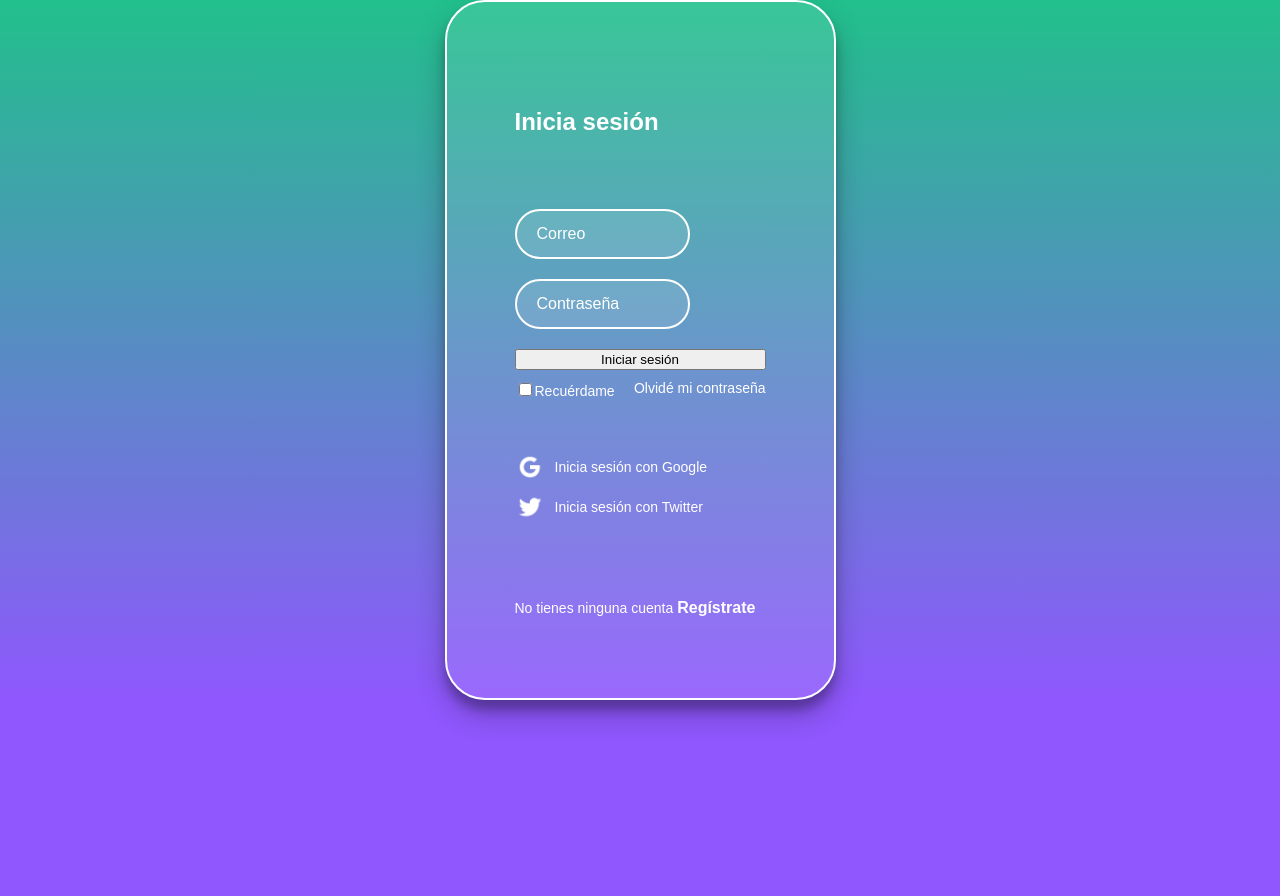
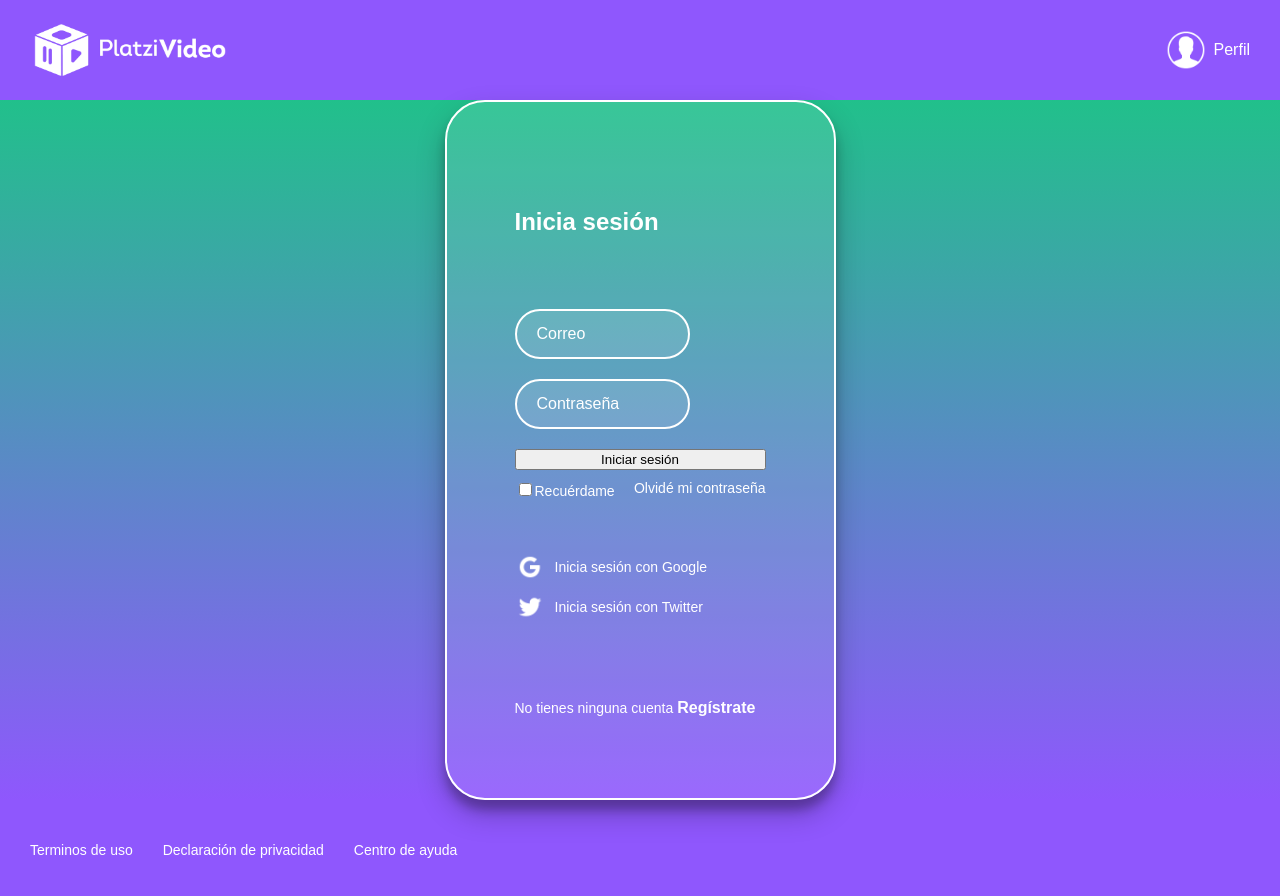
Before and after one commit to mxrold/platzi-video, a React app: page /login in a window 1280 px wide. Shown: the top 896 px of the page. Before the commit the page ends 800 px from the top, so only its background shows below. Built offline with nearby package versions, Linux system fonts and the light colour scheme; a web font is replaced by a local one.

Commit message:
Creando un Layout contenedor

```diff
--- /dev/null
+++ b/src/components/Layout.jsx
@@ -0,0 +1,16 @@
+import React from 'react';
+
+import Header from './Header';
+import Footer from './Footer';
+
+
+const Layout = ({ children }) => (
+    <div className="App">
+        <Header />
+            {children}
+        <Footer />
+    </div>
+
+);
+
+export default Layout;
--- a/src/containers/Home.jsx
+++ b/src/containers/Home.jsx
@@ -1,11 +1,9 @@
 import React from 'react';
 
-import Header from '../components/Header';
 import Search from '../components/Search';
 import Categories from '../components/Categories';
 import Carousel from '../components/Carousel';
 import CarouselItem from '../components/CarouselItem';
-import Footer from '../components/Footer';
 import useInitialState from '../hooks/useInitialState';
 
 import '../assets/styles/App.scss';
@@ -17,8 +15,7 @@
     const initialState = useInitialState(API);
 
     return (
-        <div className='App'>
-            <Header />
+        <>
             <Search />
 
             <Categories title="Mi Lista">
@@ -47,9 +44,7 @@
                     }
                 </Carousel>
             </Categories>
-
-            <Footer />
-        </div>
+        </>
     );
 }
 
--- a/src/routes/App.js
+++ b/src/routes/App.js
@@ -5,16 +5,19 @@
 import Login from '../containers/Login';
 import Register from '../containers/Register';
 import NotFound from '../containers/NotFound';
+import Layout from '../components/Layout';
 
 
 const App = () => (
     <BrowserRouter>
+    <Layout>
         <Switch>
             <Route exact path="/" component={Home} />
             <Route exact path="/login" component={Login} />
             <Route exact path="/register" component={Register} />
             <Route component={NotFound} />
         </Switch>
+    </Layout>
     </BrowserRouter>
 );
 
```
